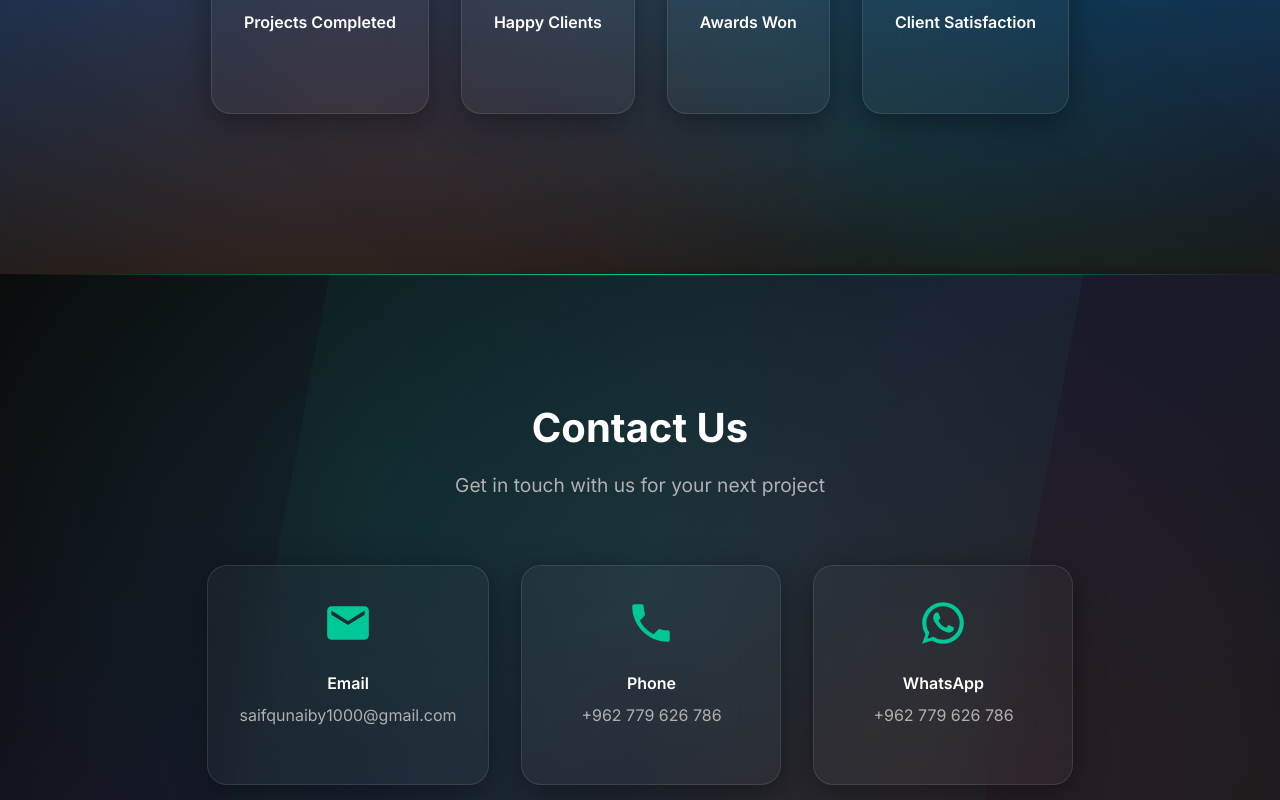
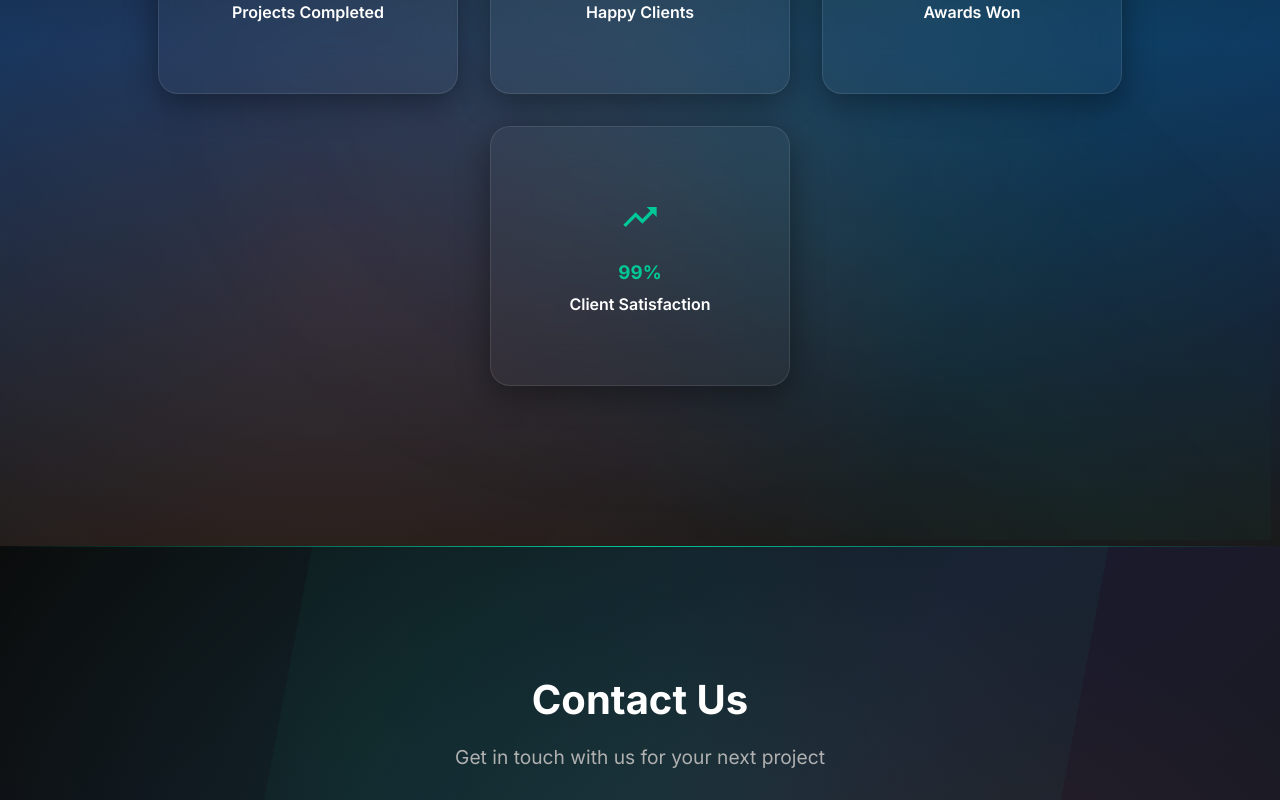
Before and after one commit to saifQunaiby1000/portfolio, a React (Vite) app in the folder frontend/my-react-app/: page / in a window 1280 px wide. Shown: the part 6460-7260 px from the top of the page. Built offline with nearby package versions, Linux system fonts and the light colour scheme.

Commit message:
refactor: use map for About and Contact cards with unified sizing

```diff
--- a/frontend/my-react-app/src/components/AboutSection.jsx
+++ b/frontend/my-react-app/src/components/AboutSection.jsx
@@ -43,9 +43,13 @@ const AboutSection = () => {
 
   const teamMembers = companyData.team;
 
-  const getCardSize = (index) => ({
-    minHeight: { xs: 200, sm: 220, md: index % 3 === 0 ? 280 : index % 3 === 1 ? 240 : 260 }
-  });
+  const aboutCards = stats.map((stat, index) => ({
+    key: `stat-${index}`,
+    icon: stat.icon,
+    number: stat.number,
+    label: stat.label,
+    description: stat.description
+  }));
 
   const containerVariants = {
     hidden: { opacity: 0 },
@@ -150,14 +154,13 @@ const AboutSection = () => {
           viewport={{ once: true }}
         >
           <Grid container spacing={4} sx={{ mb: 8, justifyContent: 'center', alignItems: 'stretch' }}>
-            {stats.map((stat, index) => (
-              <Grid item xs={12} sm={6} lg={3} key={index}>
+            {aboutCards.map((card) => (
+              <Grid item xs={12} sm={6} lg={3} key={card.key}>
                 <motion.div variants={itemVariants} style={{ height: '100%', display: 'flex' }}>
                   <Card
                     sx={{
-                      height: '100%',
-                      width: '100%',
-                      ...getCardSize(index),
+                      height: { xs: 220, sm: 240, md: 260 },
+                      width: { xs: '100%', sm: 280, md: 300 },
                       display: 'flex',
                       flexDirection: 'column',
                       background: colors.background.card,
@@ -174,7 +177,7 @@ const AboutSection = () => {
                   >
                     <CardContent sx={{ textAlign: 'center', p: 4, flexGrow: 1, display: 'flex', flexDirection: 'column', justifyContent: 'center' }}>
                       <Box sx={{ mb: 2 }}>
-                        {stat.icon}
+                        {card.icon}
                       </Box>
                       <Typography
                         variant="h3"
@@ -184,7 +187,7 @@ const AboutSection = () => {
                           mb: 1
                         }}
                       >
-                        {stat.number}
+                        {card.number}
                       </Typography>
                       <Typography
                         variant="h6"
@@ -194,7 +197,7 @@ const AboutSection = () => {
                           mb: 1
                         }}
                       >
-                        {stat.label}
+                        {card.label}
                       </Typography>
                       <Typography
                         variant="body2"
@@ -203,7 +206,7 @@ const AboutSection = () => {
                           fontSize: '0.9rem'
                         }}
                       >
-                        {stat.description}
+                        {card.description}
                       </Typography>
                     </CardContent>
                   </Card>
--- a/frontend/my-react-app/src/components/Footer.jsx
+++ b/frontend/my-react-app/src/components/Footer.jsx
@@ -21,6 +21,32 @@ import { companyData } from '../data/companyData';
 const Footer = () => {
   const theme = useTheme();
   const isMobile = useMediaQuery(theme.breakpoints.down('md'));
+  const contactItems = [
+    {
+      key: 'email',
+      icon: <EmailIcon sx={{ fontSize: 50, color: colors.primary.main, mb: 2 }} />,
+      title: 'Email',
+      value: companyData.contact.email,
+      href: `mailto:${companyData.contact.email}`,
+      target: '_blank'
+    },
+    {
+      key: 'phone',
+      icon: <PhoneIcon sx={{ fontSize: 50, color: colors.primary.main, mb: 2 }} />,
+      title: 'Phone',
+      value: companyData.contact.phone,
+      href: `tel:${companyData.contact.phone.replace(/\s/g, '')}`
+    },
+    {
+      key: 'whatsapp',
+      icon: <WhatsAppIcon sx={{ fontSize: 50, color: colors.primary.main, mb: 2 }} />,
+      title: 'WhatsApp',
+      value: companyData.contact.whatsapp,
+      href: `https://wa.me/${companyData.contact.whatsapp.replace(/\s/g, '')}`,
+      target: '_blank',
+      rel: 'noopener noreferrer'
+    }
+  ];
 
   return (
     <Box
@@ -113,31 +139,33 @@ const Footer = () => {
           </Box>
 
           <Grid container spacing={4} sx={{ justifyContent: 'center', alignItems: 'stretch', mb: 6 }}>
-            <Grid item xs={12} sm={6} md={4}>
+            {contactItems.map((item) => (
+              <Grid item xs={12} sm={6} md={4} key={item.key}>
                 <motion.div
                   whileHover={{ scale: 1.02, y: -8 }}
                   transition={{ duration: 0.4, ease: "easeOut" }}
+                  style={{ height: '100%', display: 'flex' }}
                 >
                   <Box
                     component="a"
-                  href={`mailto:${companyData.contact.email}`}
-                  target="_blank"
-                  rel="noopener noreferrer"
-                  sx={{
-                    textDecoration: 'none',
-                    display: 'block'
-                  }}
+                    href={item.href}
+                    target={item.target}
+                    rel={item.rel}
+                    sx={{ textDecoration: 'none', display: 'block', width: '100%' }}
                   >
                     <Card
                       sx={{
+                        height: { xs: 200, sm: 240, md: 260 },
+                        width: { xs: '100%', sm: 280, md: 300 },
                         background: colors.background.card,
                         backdropFilter: 'blur(20px)',
                         border: `1px solid ${colors.border.light}`,
                         borderRadius: '20px',
                         p: 4,
-                      minWidth: { xs: 'auto', sm: 260 },
-                      minHeight: { xs: 180, sm: 220 },
-                      height: '100%',
+                        display: 'flex',
+                        flexDirection: 'column',
+                        justifyContent: 'center',
+                        alignItems: 'center',
                         textAlign: 'center',
                         transition: 'all 0.4s cubic-bezier(0.4, 0, 0.2, 1)',
                         cursor: 'pointer',
@@ -148,109 +176,18 @@ const Footer = () => {
                         }
                       }}
                     >
-                  <EmailIcon sx={{ fontSize: 50, color: colors.primary.main, mb: 2 }} />
+                      {item.icon}
                       <Typography variant="h6" sx={{ color: colors.text.primary, mb: 1 }}>
-                    Email
+                        {item.title}
                       </Typography>
                       <Typography variant="body2" sx={{ color: colors.text.secondary }}>
-                    {companyData.contact.email}
+                        {item.value}
                       </Typography>
                     </Card>
                   </Box>
                 </motion.div>
               </Grid>
-
-            <Grid item xs={12} sm={6} md={4}>
-              <motion.div
-                whileHover={{ scale: 1.02, y: -8 }}
-                transition={{ duration: 0.4, ease: "easeOut" }}
-              >
-                <Box
-                  component="a"
-                  href={`tel:${companyData.contact.phone.replace(/\s/g, '')}`}
-                  sx={{
-                    textDecoration: 'none',
-                    display: 'block'
-                  }}
-                >
-                  <Card
-                    sx={{
-                      background: colors.background.card,
-                      backdropFilter: 'blur(20px)',
-                      border: `1px solid ${colors.border.light}`,
-                      borderRadius: '20px',
-                      p: 4,
-                      minWidth: { xs: 'auto', sm: 260 },
-                      minHeight: { xs: 180, sm: 220 },
-                      height: '100%',
-                      textAlign: 'center',
-                      transition: 'all 0.4s cubic-bezier(0.4, 0, 0.2, 1)',
-                      cursor: 'pointer',
-                      '&:hover': {
-                        borderColor: colors.primary.main,
-                        boxShadow: `0 20px 40px rgba(0, 200, 150, 0.2)`,
-                        transform: 'translateY(-8px)'
-                      }
-                    }}
-                  >
-                    <PhoneIcon sx={{ fontSize: 50, color: colors.primary.main, mb: 2 }} />
-                    <Typography variant="h6" sx={{ color: colors.text.primary, mb: 1 }}>
-                      Phone
-                    </Typography>
-                    <Typography variant="body2" sx={{ color: colors.text.secondary }}>
-                      {companyData.contact.phone}
-                    </Typography>
-                  </Card>
-                </Box>
-              </motion.div>
-            </Grid>
-
-            <Grid item xs={12} sm={6} md={4}>
-              <motion.div
-                whileHover={{ scale: 1.02, y: -8 }}
-                transition={{ duration: 0.4, ease: "easeOut" }}
-              >
-                <Box
-                  component="a"
-                  href={`https://wa.me/${companyData.contact.whatsapp.replace(/\s/g, '')}`}
-                  target="_blank"
-                  rel="noopener noreferrer"
-                  sx={{
-                    textDecoration: 'none',
-                    display: 'block'
-                  }}
-                >
-                  <Card
-                    sx={{
-                      background: colors.background.card,
-                      backdropFilter: 'blur(20px)',
-                      border: `1px solid ${colors.border.light}`,
-                      borderRadius: '20px',
-                      p: 4,
-                      minWidth: { xs: 'auto', sm: 260 },
-                      minHeight: { xs: 180, sm: 220 },
-                      height: '100%',
-                      textAlign: 'center',
-                      transition: 'all 0.4s cubic-bezier(0.4, 0, 0.2, 1)',
-                      cursor: 'pointer',
-                      '&:hover': {
-                        borderColor: colors.primary.main,
-                        boxShadow: `0 20px 40px rgba(0, 200, 150, 0.2)`,
-                        transform: 'translateY(-8px)'
-                      }
-                    }}
-                  >
-                    <WhatsAppIcon sx={{ fontSize: 50, color: colors.primary.main, mb: 2 }} />
-                    <Typography variant="h6" sx={{ color: colors.text.primary, mb: 1 }}>
-                      WhatsApp
-                    </Typography>
-                    <Typography variant="body2" sx={{ color: colors.text.secondary }}>
-                      {companyData.contact.whatsapp}
-                    </Typography>
-                  </Card>
-                </Box>
-              </motion.div>
-            </Grid>
+            ))}
           </Grid>
 
           {/* Copyright */}
```
Lines whose indentation alone changed are shown as unchanged.
